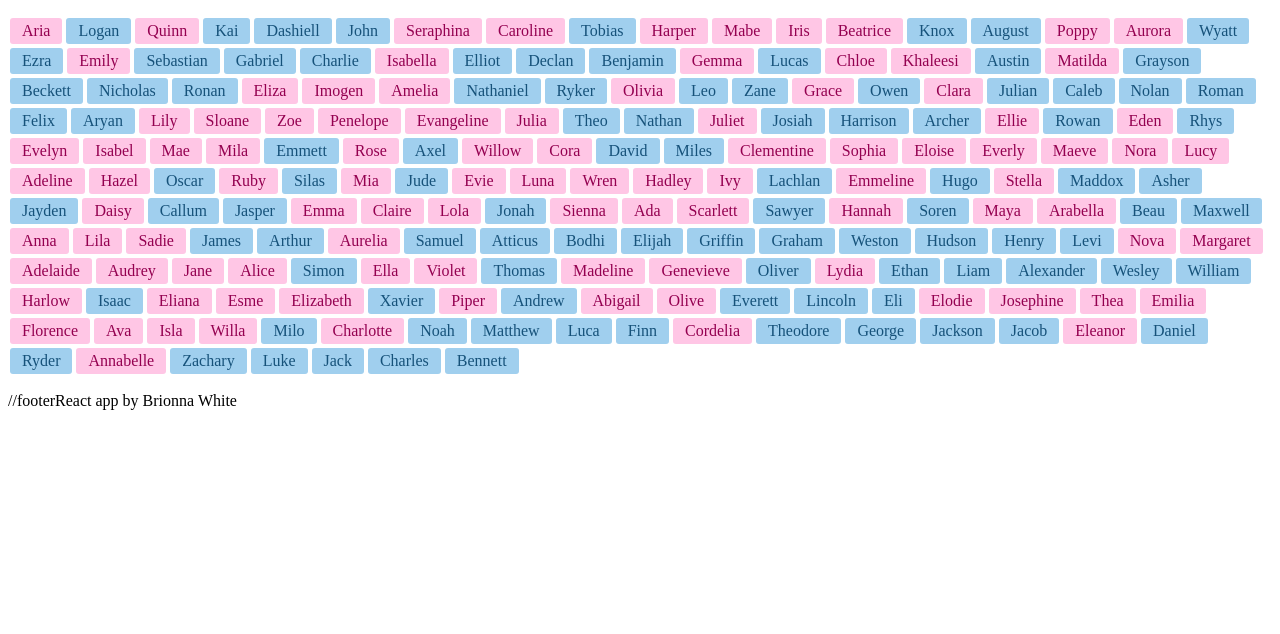
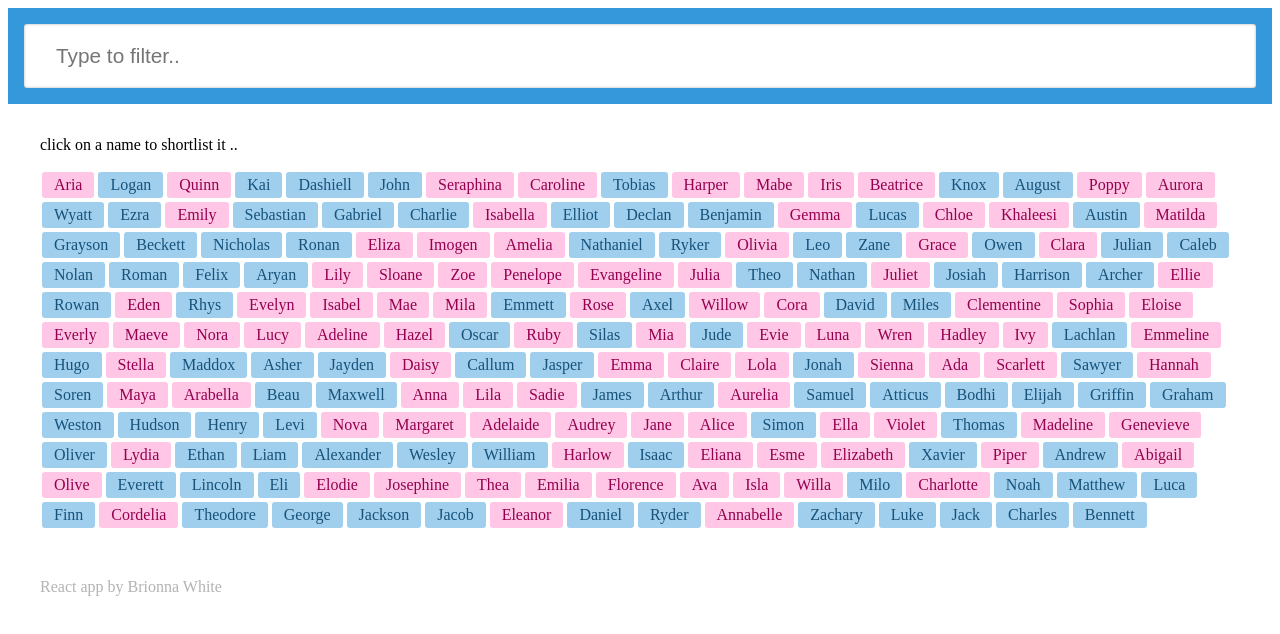
Before and after one commit to Brionnaw/baby-names-app, a React (Create React App) app: page / in a window 1280 px wide. Shown: the top 634 px of the page. Built offline with nearby package versions, Linux system fonts and the light colour scheme.

Commit message:
Input Value with Refs

```diff
--- a/package.json
+++ b/package.json
@@ -6,6 +6,7 @@
     "react-scripts": "0.8.4"
   },
   "dependencies": {
+    "normalize-css": "^2.3.1",
     "react": "^15.4.1",
     "react-dom": "^15.4.1"
   },
--- a/src/App.js
+++ b/src/App.js
@@ -1,12 +1,20 @@
 import React, { Component } from 'react';
+import Search from './components/Search';
+import ShortList from './components/ShortList';
 import NamesList from './components/NamesList';
+import Credit from './components/Credit';
+
 class App extends Component {
   render() {
     return (
       <div>
+      <Search/>
+        <main>
+        <ShortList />
         <NamesList data={this.props.data}/>
-        //footer
-        <credit/>React app by Brionna White
+        <Credit/>
+        </main>
+
       </div>
     )
   }
--- /dev/null
+++ b/src/components/Credit.js
@@ -0,0 +1,17 @@
+import React from 'react';
+
+
+  class Credit extends React.Component {
+    render() {
+      return (
+        <div className="credit">
+        <p>
+          React app by Brionna White
+          </p>
+          </div>
+        )
+      }
+    }
+
+
+export default Credit;
--- /dev/null
+++ b/src/components/Search.js
@@ -0,0 +1,26 @@
+import React, { Component } from 'react';
+
+
+  class Search extends Component {
+
+    filterUpdate(){
+      const val = this .myValue.value
+      console.log(val)
+    }
+
+    render(){
+      return (
+        <header>
+        <form>
+        <input
+          type="text"
+          ref= {(value) => this.myValue = value }
+          placeholder="Type to filter.."
+          onChange={this.filterUpdate.bind(this)}
+          />
+        </form>
+        </header>
+      )
+    }
+  }
+  export default Search;
--- /dev/null
+++ b/src/components/ShortList.js
@@ -0,0 +1,9 @@
+import React from 'react';
+
+export default () => {
+  return (
+    <p>
+    click on a name to shortlist it ..
+    </p>
+  )
+}
--- a/src/index.js
+++ b/src/index.js
@@ -2,7 +2,10 @@ import React from 'react';
 import ReactDOM from 'react-dom';
 import App from './App';
 import data from './data/data'; // import data.js
+import 'normalize-css';
+
 import './index.css';
+
 
 ReactDOM.render(
   <App data={data}/>, // passing data from data.js
```
